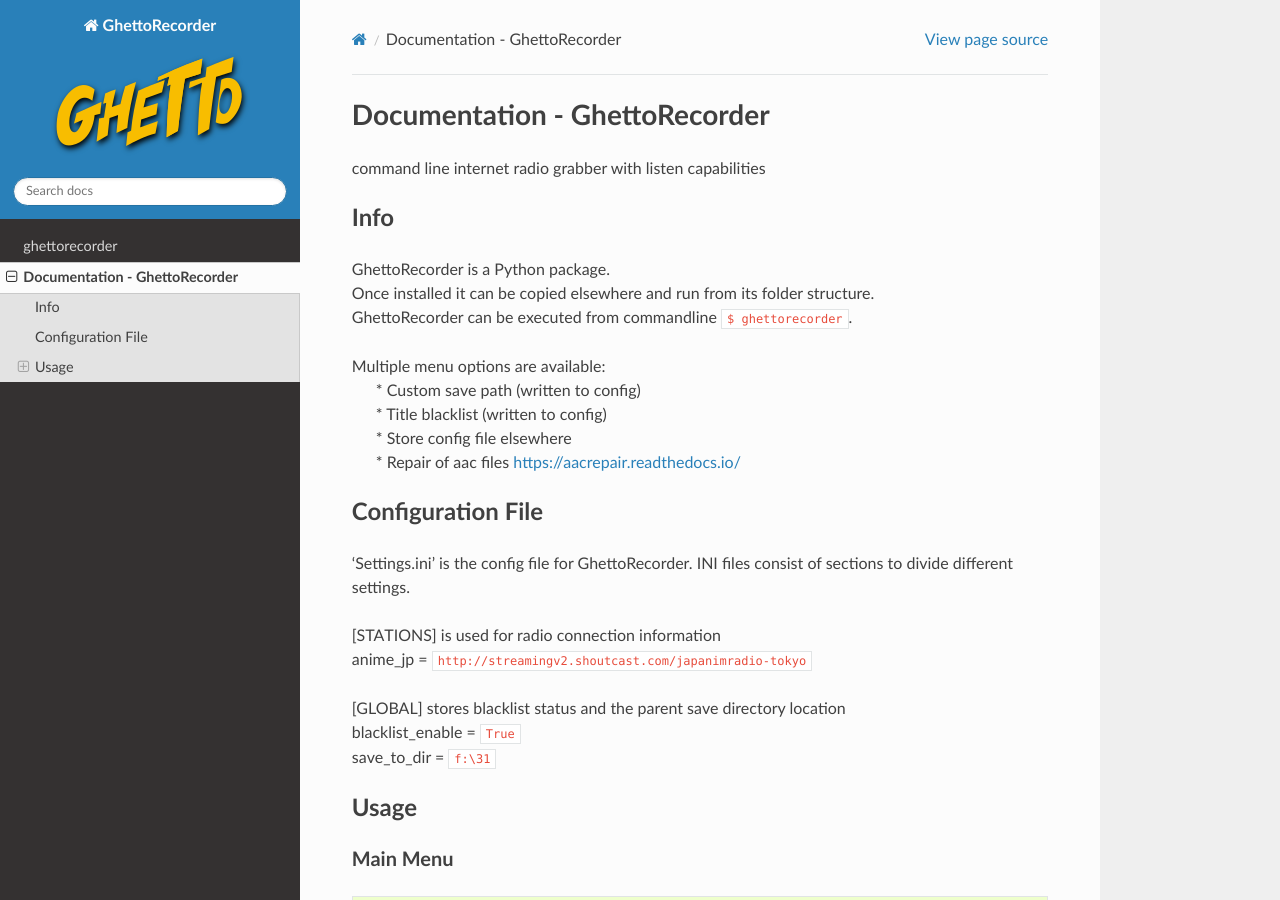
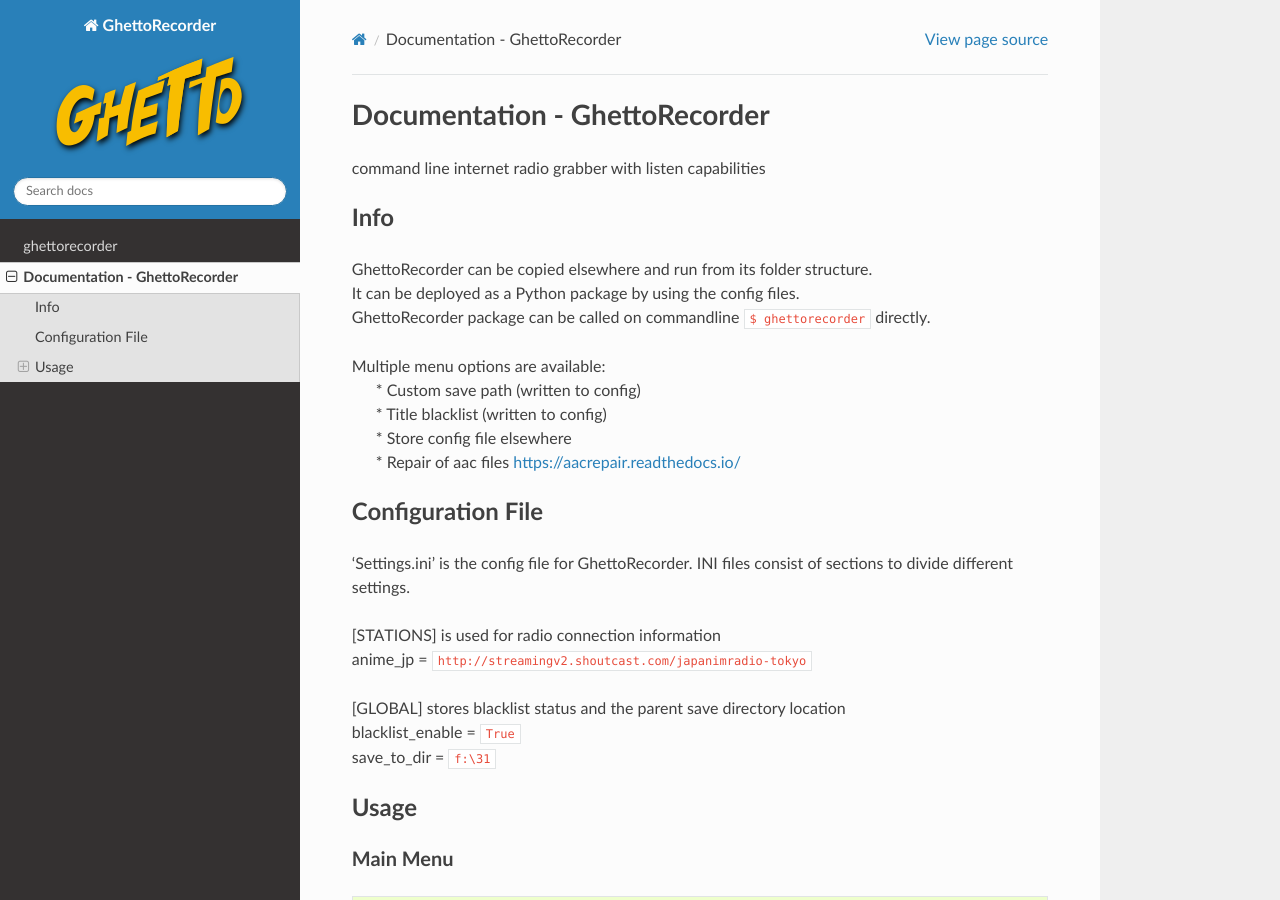
Before and after one commit to 44xtc44/GhettoRecorder, a Sphinx documentation site: the page built from docs/source/README.rst, in a window 1280 px wide and 900 px high. Built offline with Sphinx 7.4.7 and the Read the Docs theme 2.0.0, drawn with Linux system fonts in a browser that asks for light colours; some web fonts are replaced.

Commit message:
sync readme with root readme

```diff
--- a/docs/source/README.rst
+++ b/docs/source/README.rst
@@ -4,9 +4,9 @@
 
 Info
 ----
-| GhettoRecorder is a Python package.
-| Once installed it can be copied elsewhere and run from its folder structure.
-| GhettoRecorder can be executed from commandline ``$ ghettorecorder``.
+| GhettoRecorder can be copied elsewhere and run from its folder structure.
+| It can be deployed as a Python package by using the config files.
+| GhettoRecorder package can be called on commandline ``$ ghettorecorder`` directly.
 
 | Multiple menu options are available:
 |   * Custom save path (written to config)
```
